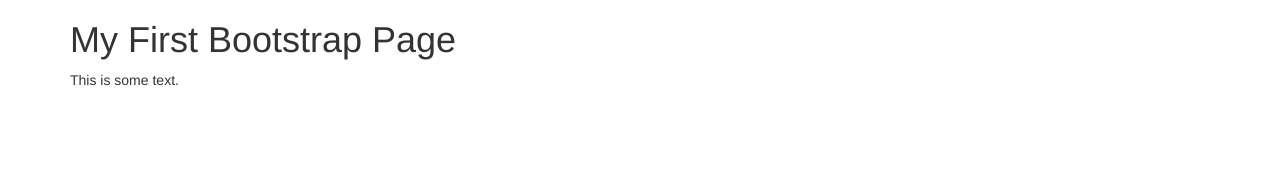
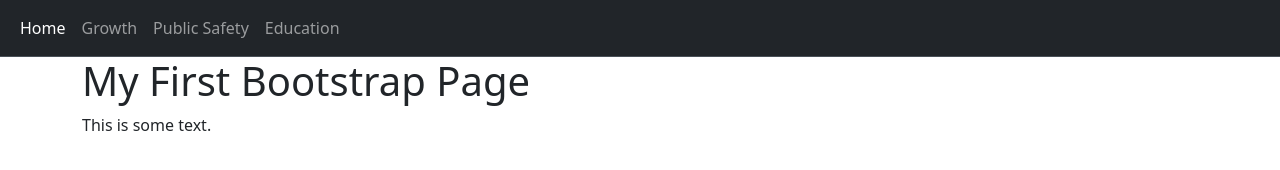
Before and after one commit to joe-garnett/pbweek4, a plain HTML site: page Education.html in a window 1280 px wide. Drawn offline with nearby package versions, Linux system fonts and the light colour scheme.

Commit message:
add navbar to education, growth and public safety

```diff
--- a/Education.html
+++ b/Education.html
@@ -3,12 +3,34 @@
 <head>
     <title>Eduction By Computers</title>
     <meta name="viewport" content="width=device-width, initial-scale=1">
-    <link rel="stylesheet" href="https://maxcdn.bootstrapcdn.com/bootstrap/3.4.1/css/bootstrap.min.css">
+    <link href="https://cdn.jsdelivr.net/npm/bootstrap@5.3.3/dist/css/bootstrap.min.css" rel="stylesheet" integrity="sha384-QWTKZyjpPEjISv5WaRU9OFeRpok6YctnYmDr5pNlyT2bRjXh0JMhjY6hW+ALEwIH" crossorigin="anonymous">
     <script src="https://ajax.googleapis.com/ajax/libs/jquery/3.7.1/jquery.min.js"></script>
     <script src="https://maxcdn.bootstrapcdn.com/bootstrap/3.4.1/js/bootstrap.min.js"></script>
 </head>
 <body>
-
+    <nav class="navbar navbar-expand-lg bg-dark border-bottom sticky-top border-body" data-bs-theme="dark">
+        <div class="container-fluid">
+            <button class="navbar-toggler" type="button" data-bs-toggle="collapse" data-bs-target="#navbarNav" aria-controls="navbarNav" aria-expanded="false" aria-label="Toggle navigation">
+                <span class="navbar-toggler-icon"></span>
+            </button>
+            <div class="collapse navbar-collapse" id="navbarNav">
+                <ul class="navbar-nav">
+                    <li class="nav-item">
+                        <a class="nav-link active" href="index.html">Home</a>
+                    </li>
+                    <li class="nav-item">
+                        <a class="nav-link" href="growth.html">Growth</a>
+                    </li>
+                    <li class="nav-item">
+                        <a class="nav-link" href="publicSafety.html">Public Safety</a>
+                    </li>
+                    <li class="nav-item">
+                        <a class="nav-link "aria-current="page" href="Education.html">Education</a>
+                    </li>
+                </ul>
+            </div>
+        </div>
+    </nav>
 <div class="container">
     <h1>My First Bootstrap Page</h1>
     <p>This is some text.</p>
```
Also changed, not shown: growth.html (+23 -0 lines), publicSafety.html (+24 -0 lines).
